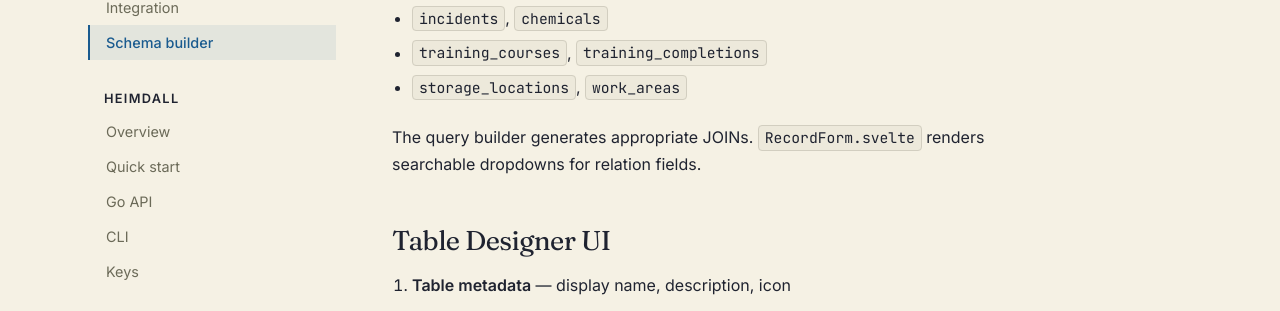
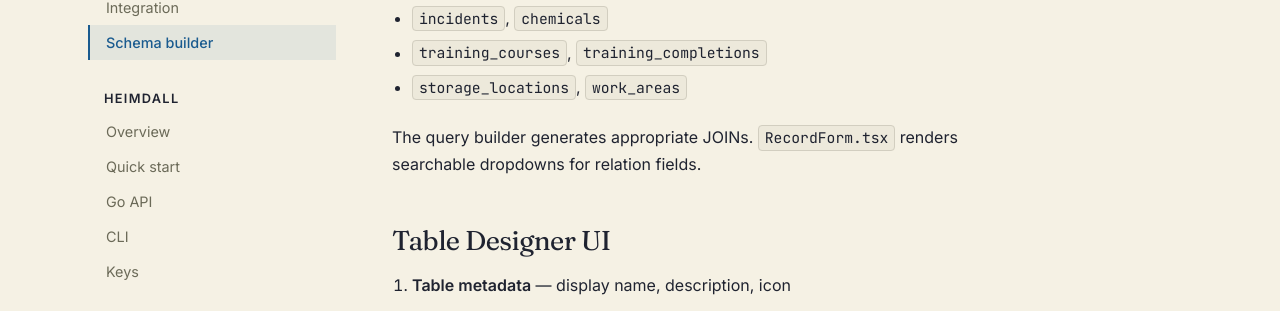
Before and after one commit to asgardehs/asgardehs.github.io, a Jekyll site: the page built from docs/odin/schema-builder.md, in a window 1280 px wide and 900 px high, scrolled down 2336 px. Shown: the part 132-443 px from the top of the window. Built offline with Jekyll 4.4.1, drawn with Linux system fonts in a browser that asks for light colours.

Commit message:
Fix stale stack references missed in scope-reduction rewrite
Three copy bugs from the 2026-04-28 rewrite where the landing page and
schema-builder doc still described the old Wails+Svelte stack. The
architecture ADRs already committed to embedded HTTP server + React.

- index.markdown: "Single-binary Go or Rust" -> "Single-binary Go"
  (nothing in the ecosystem is Rust)
- index.markdown: Odin tool tech "Wails v2 + Svelte" -> "React + Go
  HTTP server"
- docs/odin/schema-builder.md: RecordForm.svelte -> RecordForm.tsx

Co-Authored-By: Claude Opus 4.7 (1M context) <noreply@anthropic.com>

```diff
--- a/docs/odin/schema-builder.md
+++ b/docs/odin/schema-builder.md
@@ -82,7 +82,7 @@ Custom tables can relate to whitelisted pre-built tables:
 - `training_courses`, `training_completions`
 - `storage_locations`, `work_areas`
 
-The query builder generates appropriate JOINs. `RecordForm.svelte` renders
+The query builder generates appropriate JOINs. `RecordForm.tsx` renders
 searchable dropdowns for relation fields.
 
 ## Table Designer UI
--- a/index.markdown
+++ b/index.markdown
@@ -57,7 +57,7 @@ description: Open-source, local-first EHS compliance tools. Single-binary Go app
           <span class="status status-dev">In development</span>
         </div>
         <p>Desktop compliance management for manufacturing. Incidents, chemicals, training, and a schema builder for custom data — all in a single binary.</p>
-        <div class="tool-tech">Wails v2 + Svelte &middot; SQLite &middot; OSHA / EPA / RCRA</div>
+        <div class="tool-tech">React + Go HTTP server &middot; SQLite &middot; OSHA / EPA / RCRA</div>
         <div class="tool-links">
           <a href="{{ '/docs/odin/' | relative_url }}">Documentation</a>
           <a href="{{ '/docs/odin/architecture/' | relative_url }}">Architecture</a>
```
Also changed, not shown: other parts of index.markdown (+1 -1 lines).
